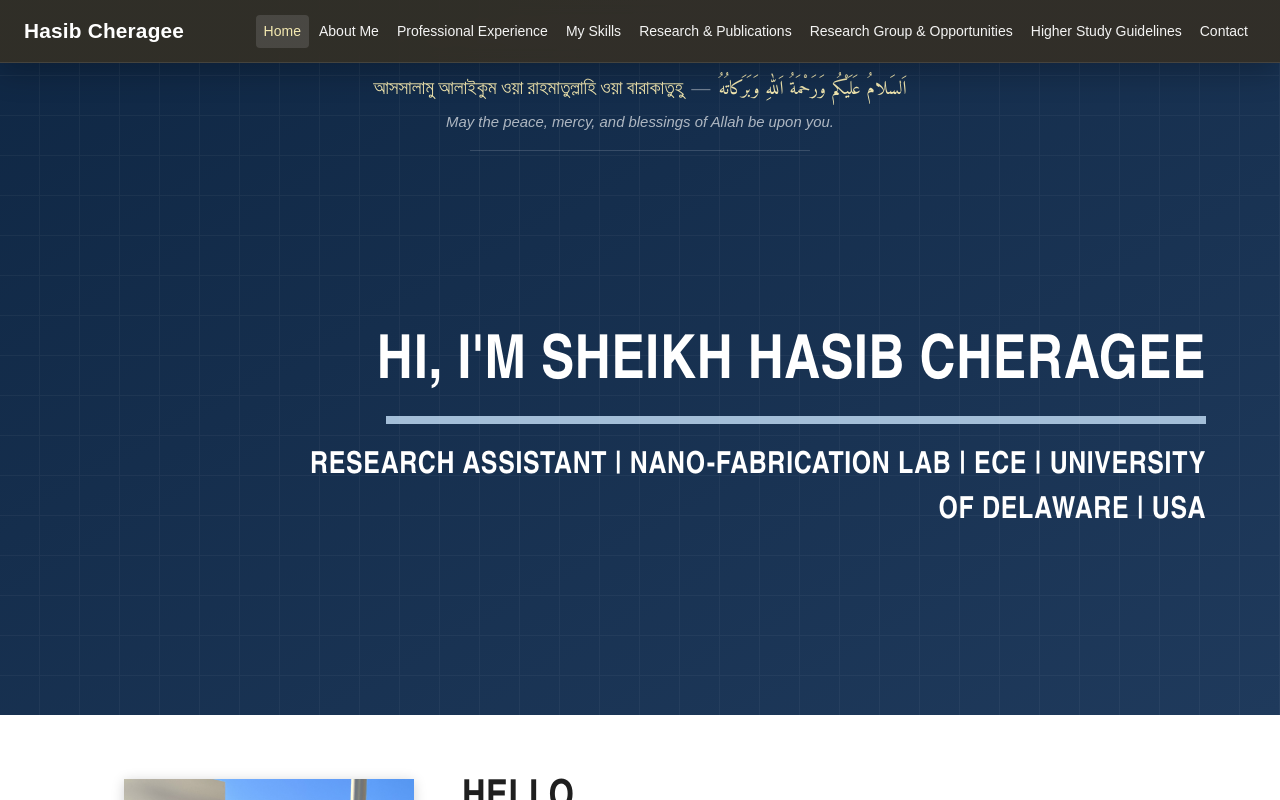
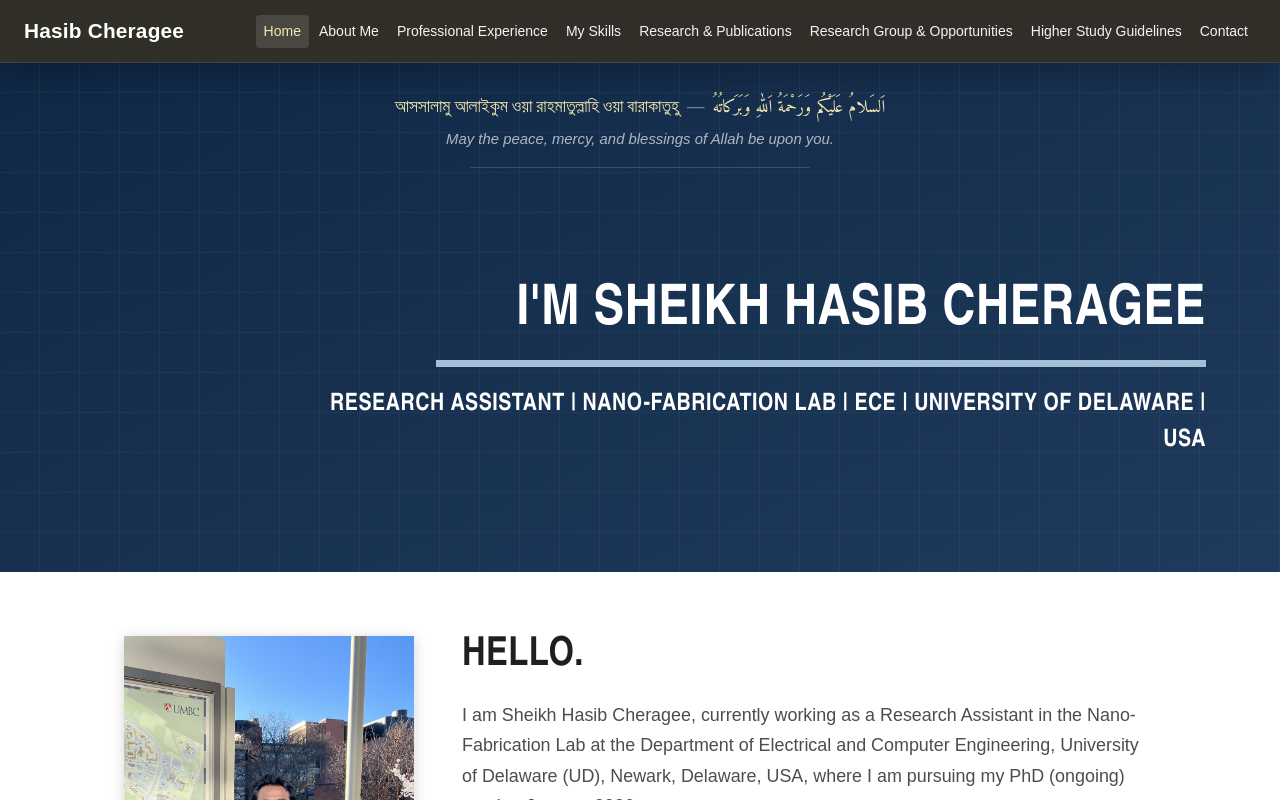
Before and after one commit to injaamam/hasib-portfolio, a Next.js app in the folder frontend/: page /home in a window 1280 px wide. Shown: the top 800 px of the page. Built offline with nearby package versions, Linux system fonts and the light colour scheme.

Commit message:
minor change in greeting styling and some other modifications

```diff
--- a/frontend/src/app/home/page.js
+++ b/frontend/src/app/home/page.js
@@ -14,7 +14,7 @@
 export default function HomePage() {
   return (
     <div className="bg-[#f5f5f2] text-[#262626]">
-      <section className="relative min-h-[420px] overflow-hidden bg-gradient-to-br from-[#0f2744] to-[#1f3a5c] sm:min-h-[500px] lg:min-h-[560px]">
+      <section className="relative overflow-hidden bg-gradient-to-br from-[#0f2744] to-[#1f3a5c]">
         <div
           className="pointer-events-none absolute inset-0 opacity-[0.04]"
           style={{
@@ -23,8 +23,8 @@
           }}
         />
 
-        <div className="relative z-10 pt-[70px] pb-1 text-center">
-          <p className="px-4 text-[1.05rem] leading-[1.9] sm:text-[1.15rem] lg:text-[1.2rem]">
+        <div className="relative z-10 pt-[70px] md:pt-[90px] pb-1 text-center">
+          <p className="px-4 text-[1rem] leading-[1.9] sm:text-[1.1rem] lg:text-[1.1rem]">
             <span
               className="text-[#f3e8b0]"
               style={{ fontFamily: '"Hind Siliguri", sans-serif' }}
@@ -46,10 +46,10 @@
           <div className="mx-auto mt-4 h-px w-[260px] bg-white/15 sm:w-[340px]" />
         </div>
 
-        <div className="mx-auto flex min-h-[420px] max-w-[1180px] items-center justify-end px-6 py-16 sm:min-h-[500px] lg:min-h-[560px]">
+        <div className="mx-auto flex min-h-[350px] max-w-[1180px] items-center justify-end px-6 py-16 lg:min-h-[400px]">
           <div className="w-full max-w-[690px] xl:max-w-[920px]">
             <h1
-              className="text-center text-[2.35rem] leading-none font-bold uppercase tracking-[0.01em] text-white sm:text-[2.8rem] lg:text-right lg:whitespace-nowrap lg:text-[3.3rem] xl:text-[3.8rem]"
+              className="text-center text-[2rem] leading-none font-bold uppercase tracking-[0.01em] text-white sm:text-[2.1rem] lg:text-right lg:whitespace-nowrap lg:text-[3.2rem] xl:text-[3.5rem]"
               style={{
                 fontFamily:
                   '"Arial Narrow", "Roboto Condensed", "Helvetica Neue", Arial, sans-serif',
@@ -57,9 +57,9 @@
             >
               {home.hero.title}
             </h1>
-            <div className="mx-auto mt-5 h-[8px] w-full max-w-[820px] bg-[#a3bed8] lg:mr-0" />
+            <div className="mx-auto mt-5 h-[4px] lg:h-[7px] w-full max-w-[770px] bg-[#a3bed8] lg:mr-0" />
             <p
-              className="mt-5 text-center text-[1.35rem] font-semibold uppercase tracking-[0.02em] text-white sm:text-[1.6rem] lg:text-right lg:text-[1.9rem]"
+              className="mt-5 text-center text-[1.15rem] font-semibold uppercase tracking-[0.02em] text-white sm:text-[1.3rem] lg:text-right lg:text-[1.5rem]"
               style={{
                 fontFamily:
                   '"Arial Narrow", "Roboto Condensed", "Helvetica Neue", Arial, sans-serif',
@@ -111,7 +111,7 @@
                     href={link.href}
                     target="_blank"
                     rel="noreferrer"
-                    className="inline-flex min-h-12 items-center justify-center border border-[#5d5d5d] bg-white px-6 py-3 text-[1rem] font-medium text-[#2a2a2a] transition hover:bg-[#f5f5f5] sm:min-w-[220px] sm:text-[1.05rem]"
+                    className="inline-flex min-h-12 items-center justify-center border border-[#5d5d5d] bg-white px-6 py-3 text-[1rem] font-medium text-[#2a2a2a] transition hover:bg-[#f5f5f5] lg:min-w-[220px] sm:text-[1.05rem]"
                   >
                     {link.label}
                   </a>
```
Also changed, not shown: frontend/src/lib/siteData.js.
